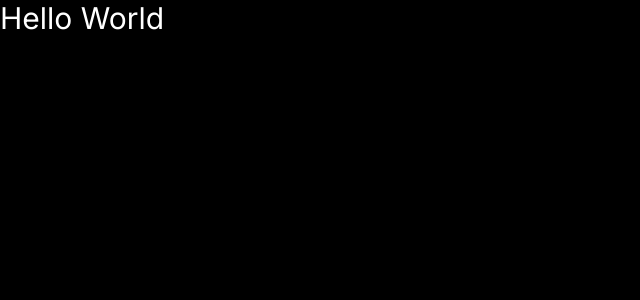
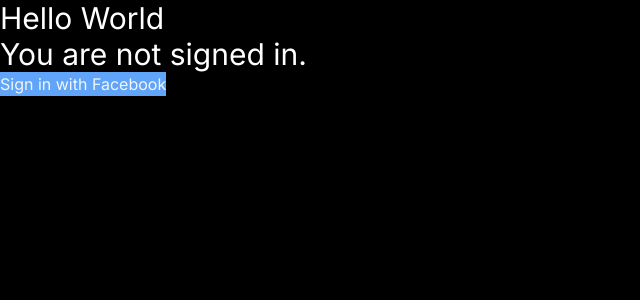
Before and after one commit to Deucalio/esync, a Next.js app: page / in a window 1280 px wide. Shown: the top 300 px of the page, without its empty margins (0-640 px from the left). Built offline with nearby package versions, Linux system fonts and the light colour scheme; no server answers.

Commit message:
add fb sign in

```diff
--- a/app/page.jsx
+++ b/app/page.jsx
@@ -1,11 +1,24 @@
 "use client";
 
 import { useEffect, useRef, useState } from "react";
+import { signIn, useSession } from "next-auth/react";
 
+function MyComponent() {
+  const facebook = () => {
+    signIn("facebook");
+  };
+  return <button className="bg-blue-400 text-md text-slate-100" onClick={facebook}>Sign in with Facebook</button>;
+}
 export default function Home() {
+  const { data: session } = useSession();
+
   return (
     <>
       <p className="text-roes-500 text-3xl">Hello World</p>
+      <p className="text-roes-500 text-3xl">
+        {session ? `Welcome, ${session.user.name}` : "You are not signed in."}
+      </p>
+      <MyComponent />
     </>
   );
 }
--- /dev/null
+++ b/app/pages/api/auth/[...nextauth].js
@@ -0,0 +1,11 @@
+import NextAuth from "next-auth";
+import FacebookProvider from "next-auth/providers/facebook";
+
+export default NextAuth({
+  providers: [
+    FacebookProvider({
+      clientId: "392666276471000",
+      clientSecret: "8e63766e1a05b7569adfc9b8af65624f",
+    }),
+  ],
+});
--- a/package.json
+++ b/package.json
@@ -13,6 +13,7 @@
     "axios": "^1.6.2",
     "downloadjs": "^1.4.7",
     "next": "14.0.4",
+    "next-auth": "^4.24.5",
     "pdf-lib": "^1.17.1",
     "react": "^18",
     "react-dom": "^18",
```
Also changed, not shown: 1 other file (tests, documents, lock files or other folders).
